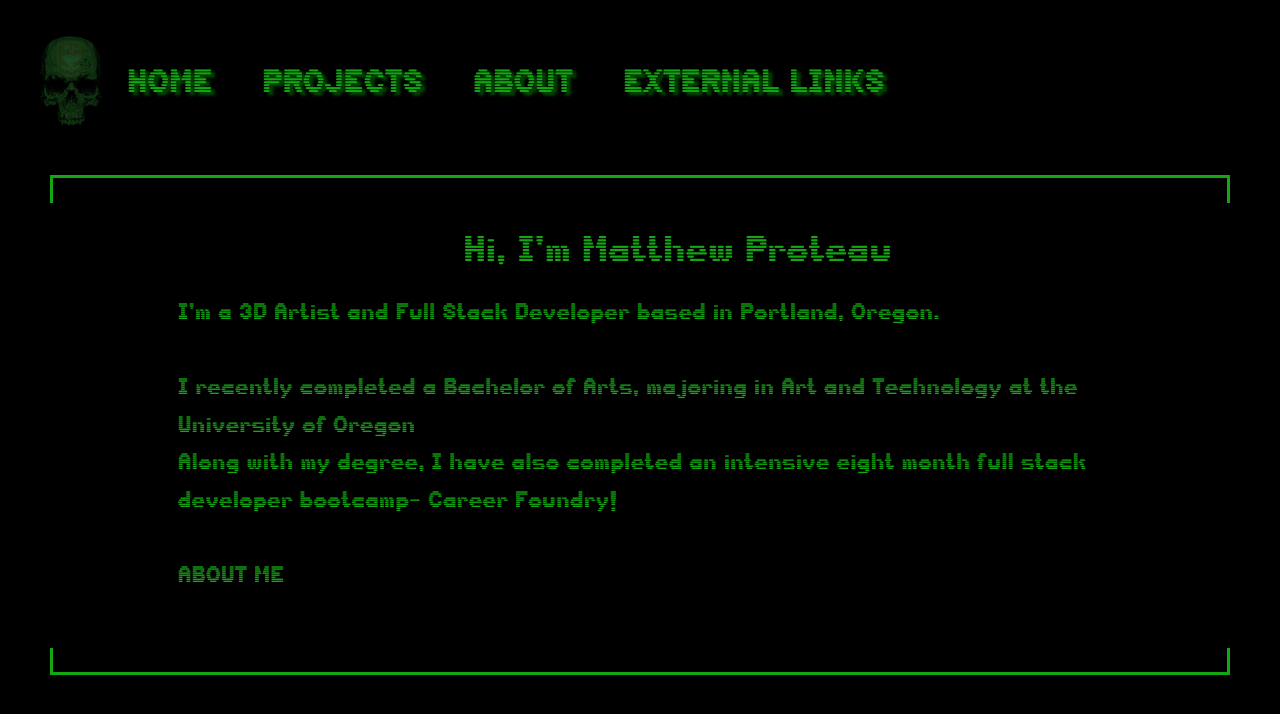
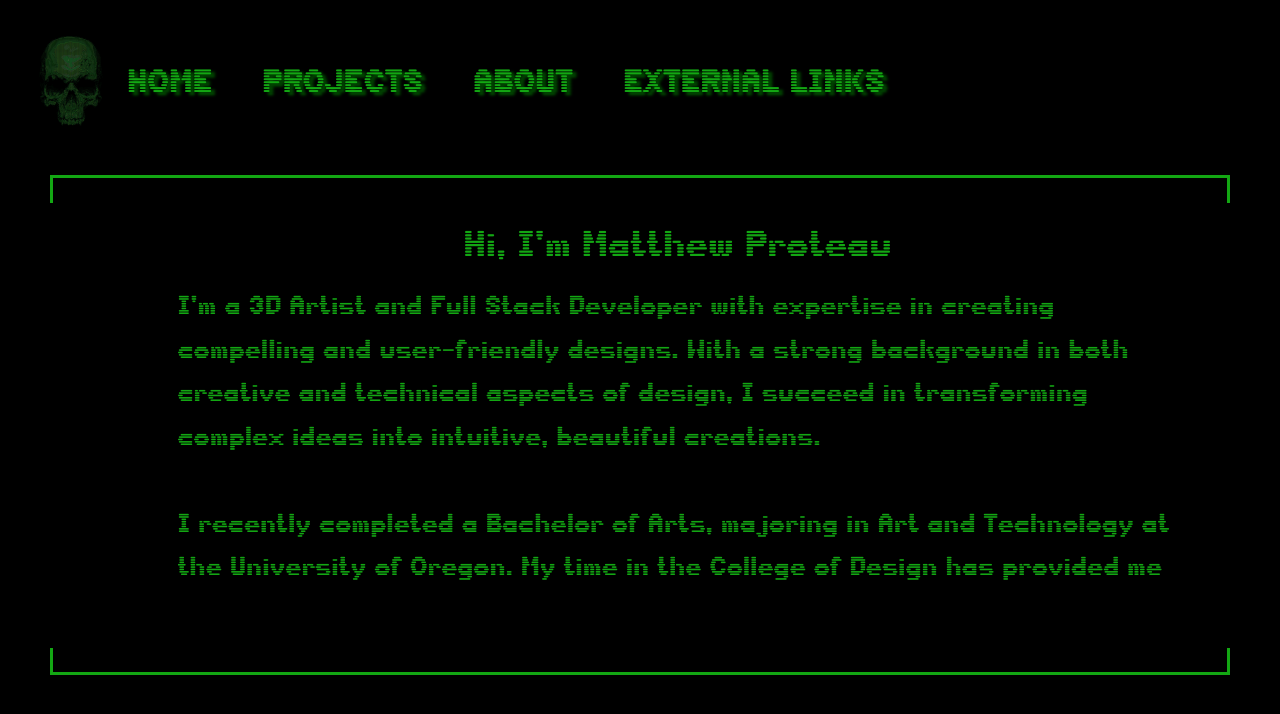
Before and after one commit to Mattprotz/Terminal, a React (Create React App) app: page /about in a window 1280 px wide. Shown: the top 714 px of the page. Built offline with nearby package versions, Linux system fonts and the light colour scheme; a web font is replaced by a local one.

Commit message:
update styling, About, Home

```diff
--- a/src/App.css
+++ b/src/App.css
@@ -38,7 +38,12 @@ body{
 .image{
   width: 100px;
   margin: 6px;
+}
 
+.home-gif{
+  margin-left: 55px;
+  width: 700px;
+  height: 400px;
 }
 
 .view-container{
@@ -113,14 +118,14 @@ body{
 }
 
 ::-webkit-scrollbar{
-  width: 10px;
+  width: 3px;
   color: 'green';
-  height: 15px;
+  height: 5px;
 }
 
 ::-webkit-scrollbar-track {
   background: #232323;
-  border-radius: 20px;
+  border-radius: 50px;
 }
 
 ::-webkit-scrollbar-thumb {
@@ -204,12 +209,13 @@ body{
 
 .about-title{
   font-size: 40px;
-  padding: 15px;
+  padding: 10px;
 }
 
 
 .about-content{
-  font-size: 25px;
+  font-size: 29px;
+  font-style: bold;
   width: 1000px;
   display: flex;
   overflow-y: auto;
--- a/src/App.js
+++ b/src/App.js
@@ -1,5 +1,5 @@
 import React from "react";
-import { Route, Routes, Link, BrowserRouter } from "react-router-dom";
+import { Route, Routes, Link, BrowserRouter, Navigate } from "react-router-dom";
 import "bootstrap/dist/css/bootstrap.min.css";
 import "./App.css";
 import About from "./pages/About";
@@ -19,7 +19,7 @@ export default function App() {
           <div className="image-container">
             <img src="skull.png" className="image" alt="skull-art"/>
           </div>
-          <Link to="/">HOME</Link>
+          <Link to="/home">HOME</Link>
           <Link to="/projects">PROJECTS</Link>
           <Link to="/about">ABOUT</Link>
           <Link to="/external">EXTERNAL LINKS</Link>
@@ -34,6 +34,7 @@ export default function App() {
               <Route path="/external" element={<External />} />
               <Route path="/ProjectFolder/ThreeD" element={<ThreeD />} />
               <Route path="/ProjectFolder/Code" element={<Code />} />
+              <Route path="/" element={<Navigate to="/home" />} />
             </Routes>
           </div>
         </div>
--- a/src/pages/About.js
+++ b/src/pages/About.js
@@ -5,10 +5,17 @@ export default function About() {
     <div className="about-container">
       <div className="about-title">Hi, I'm Matthew Proteau</div>
       <div className="about-content">
-        I'm a 3D Artist and Full Stack Developer based in Portland, Oregon. <br/>
+        I'm a 3D Artist and Full Stack Developer with expertise in creating compelling
+        and user-friendly designs. With a strong background in both creative and technical
+        aspects of design, I succeed in transforming complex ideas into intuitive, beautiful creations. <br/>
         <br/>
-        I recently completed a Bachelor of Arts, majoring in Art and Technology at the University of Oregon <br/>
-        Along with my degree, I have also completed an intensive eight month full stack developer bootcamp- Career Foundry! <br/>
+        I recently completed a Bachelor of Arts, majoring in Art and Technology at the University of Oregon.
+        My time in the College of Design has provided me with a solid foundation in both artistic principles and specialized technical skills.
+        <br/>
+        <br/>
+        Along with my degree, I have also completed an intensive eight-month full stack developer bootcamp at Career Foundry, which has equipped me with
+        valuable coding skills and a deeper understanding for web and software development.
+        <br/>
         <br/>
         ABOUT ME <br/>
         <br/>
--- a/src/pages/Home.js
+++ b/src/pages/Home.js
@@ -2,6 +2,8 @@ import React from 'react'
 
 export default function Home() {
   return (
-    <div>Welcome to Matthew Proteau's Terminal Portfolio</div>
+    <div className='view-body'>
+       <img src={`${process.env.PUBLIC_URL}/Home.gif`} alt="Home" className="home-gif" />
+    </div>
   )
 }
```
Also changed, not shown: 1 other file (tests, documents, lock files or other folders).
